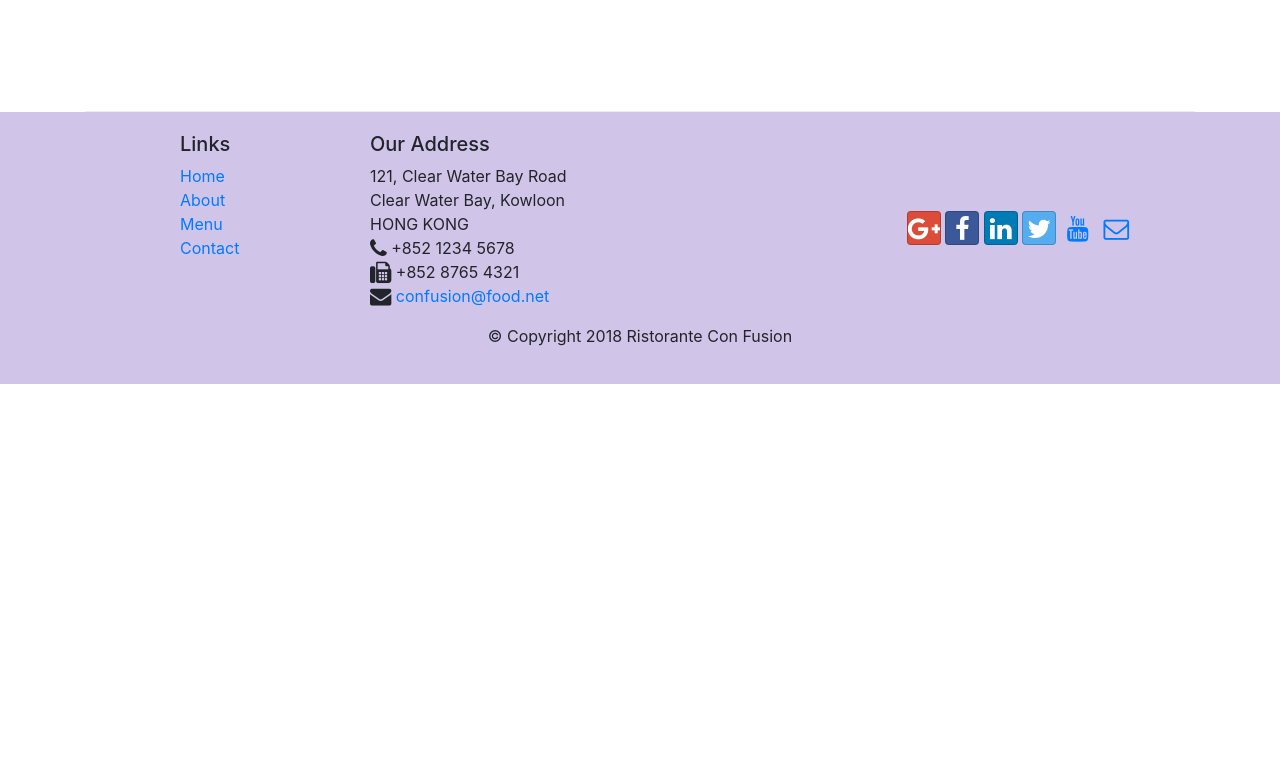
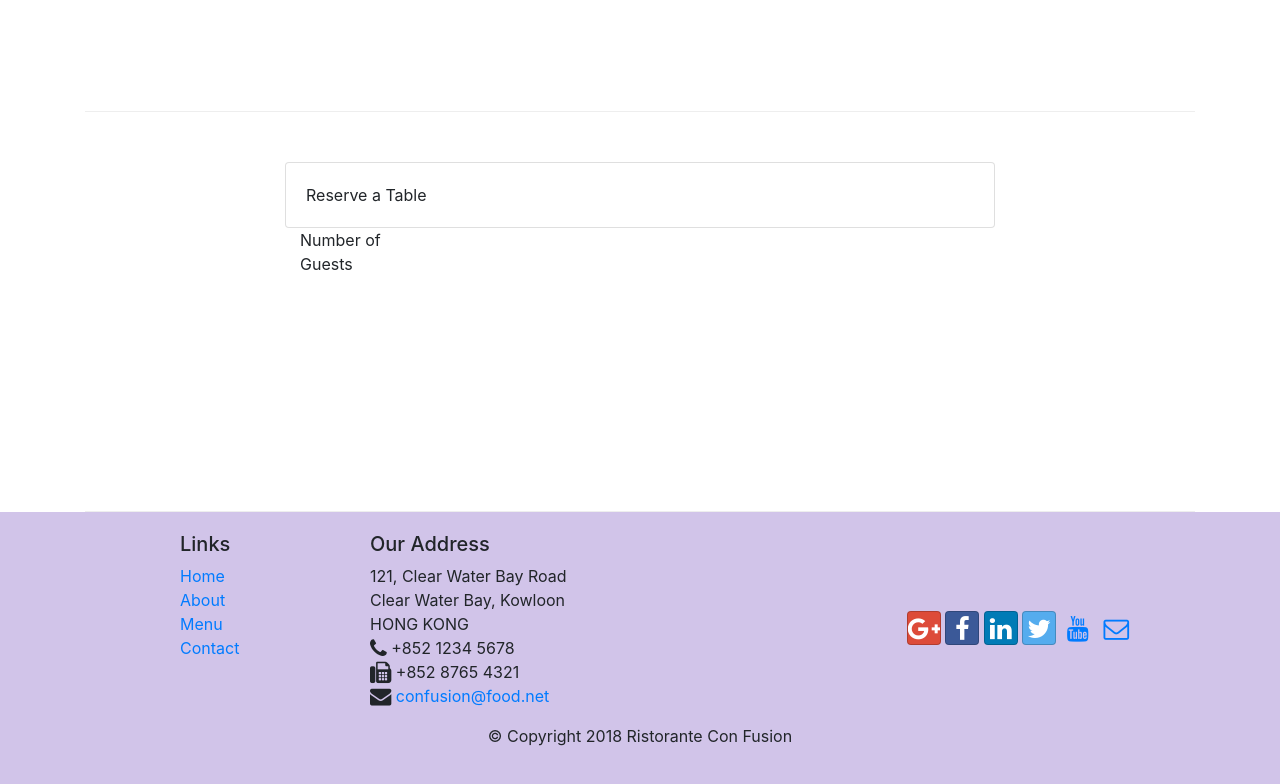
Before and after one commit to kaustubh87/Sample-Website-using-Bootstrap-4, a website: page index.html in a window 1280 px wide. Shown: the part 1422-2206 px from the top of the page. Before the commit the page ends 1806 px from the top, so only its background shows below. Drawn offline with nearby package versions, Linux system fonts and the light colour scheme.

Commit message:
Adding reserve table form

```diff
--- a/index.html
+++ b/index.html
@@ -91,6 +91,22 @@
                 </div>
             </div>
         </div>
+
+        <div class="row row-content">
+           <div class="col-md-8 offset-md-2">
+                <div class="card">
+                    <div class="card-body">
+                        Reserve a Table
+                    </div>
+                </div>
+                <form>
+                        <div class="col-md-2">
+                            <label>Number of Guests</label>
+                        </div>
+                    </form>
+           </div>
+
+        </div>
     </div>
 
     <footer class="footer">
```
